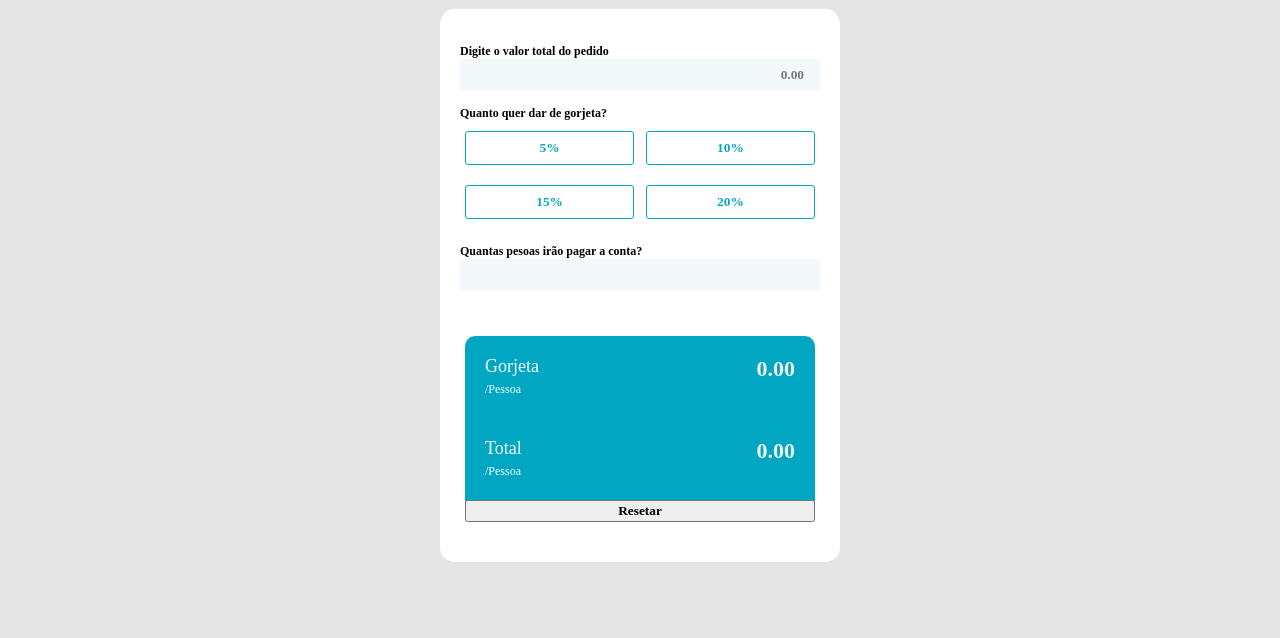
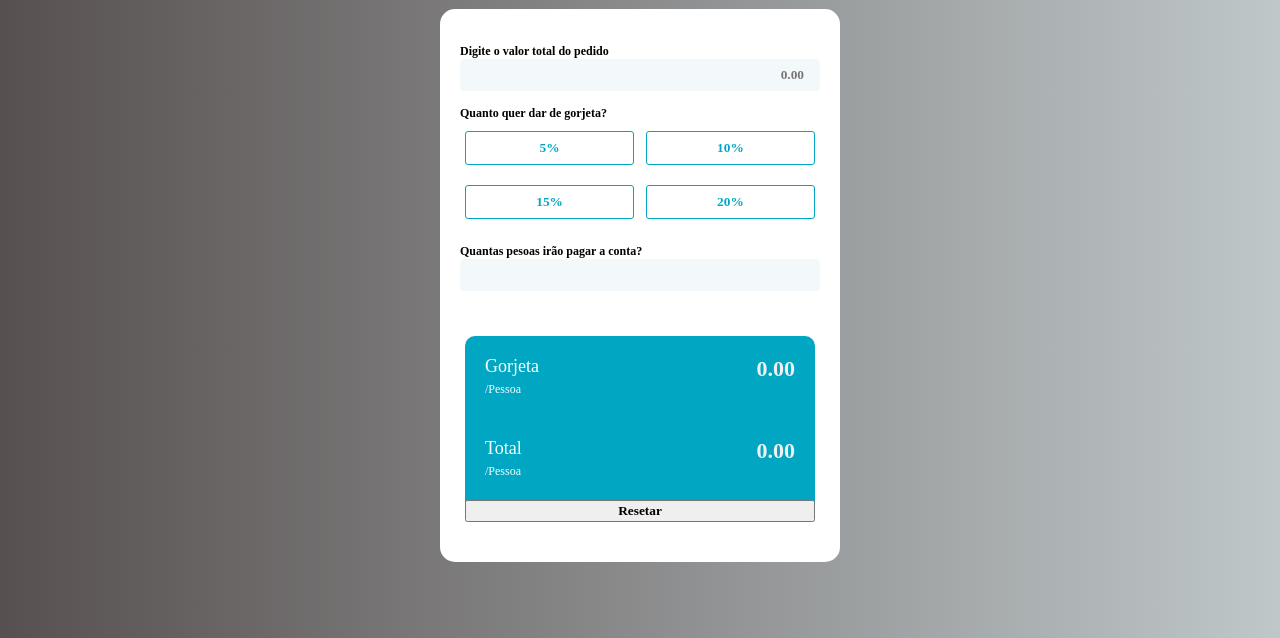
Before and after one commit to EduardoRDA/gorjetas, a plain HTML site: page index.html in a window 1280 px wide. Shown: the part 162-800 px from the top of the page. Drawn offline with Linux system fonts and the light colour scheme.

Commit message:
Update style.css

```diff
--- a/style.css
+++ b/style.css
@@ -1,4 +1,10 @@
 body{
+    height: 100vh;
+    background: linear-gradient(
+    90deg,
+    rgb(87, 80, 80) 0%,
+    rgb(191, 199, 201) 100%
+    );
     font-family: 'Mulish';
     font-style: normal;
     font-weight: bold;
@@ -8,7 +14,6 @@ body{
     justify-content: center;
     align-items: center;
     min-height: 100vh;
-    background: #E5E5E5;
     box-sizing: border-box;
 }
 
```
